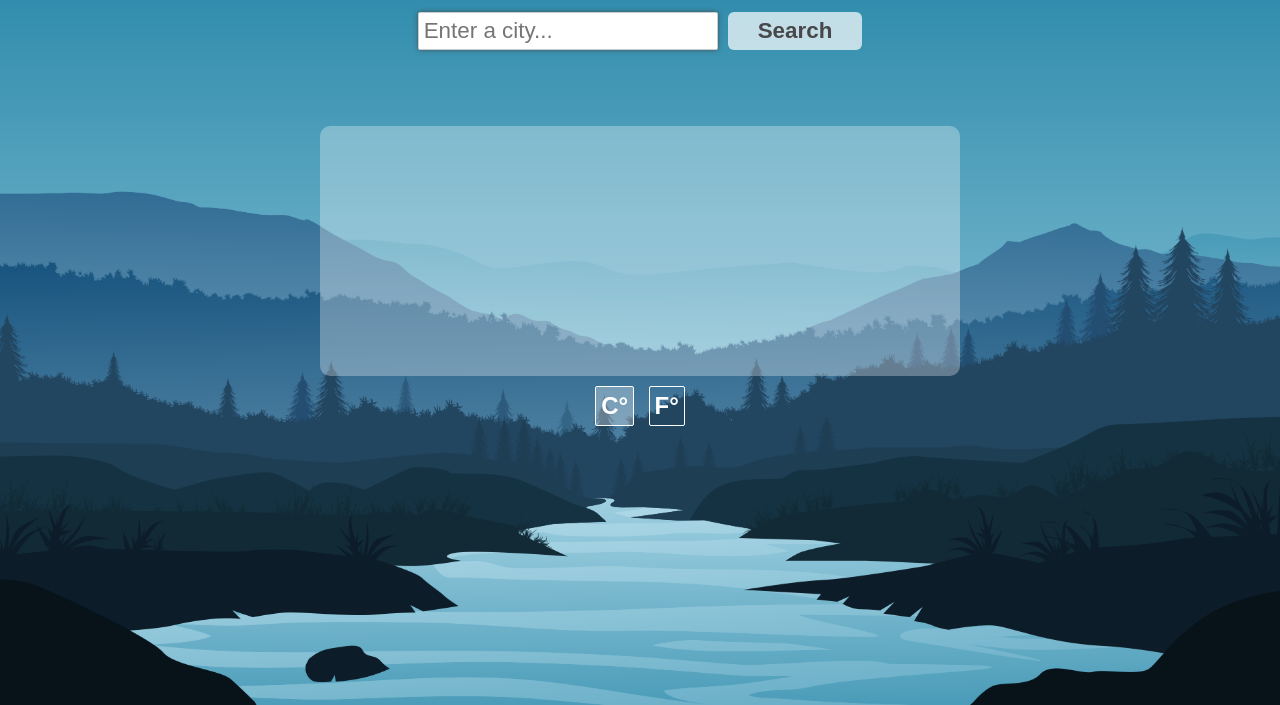
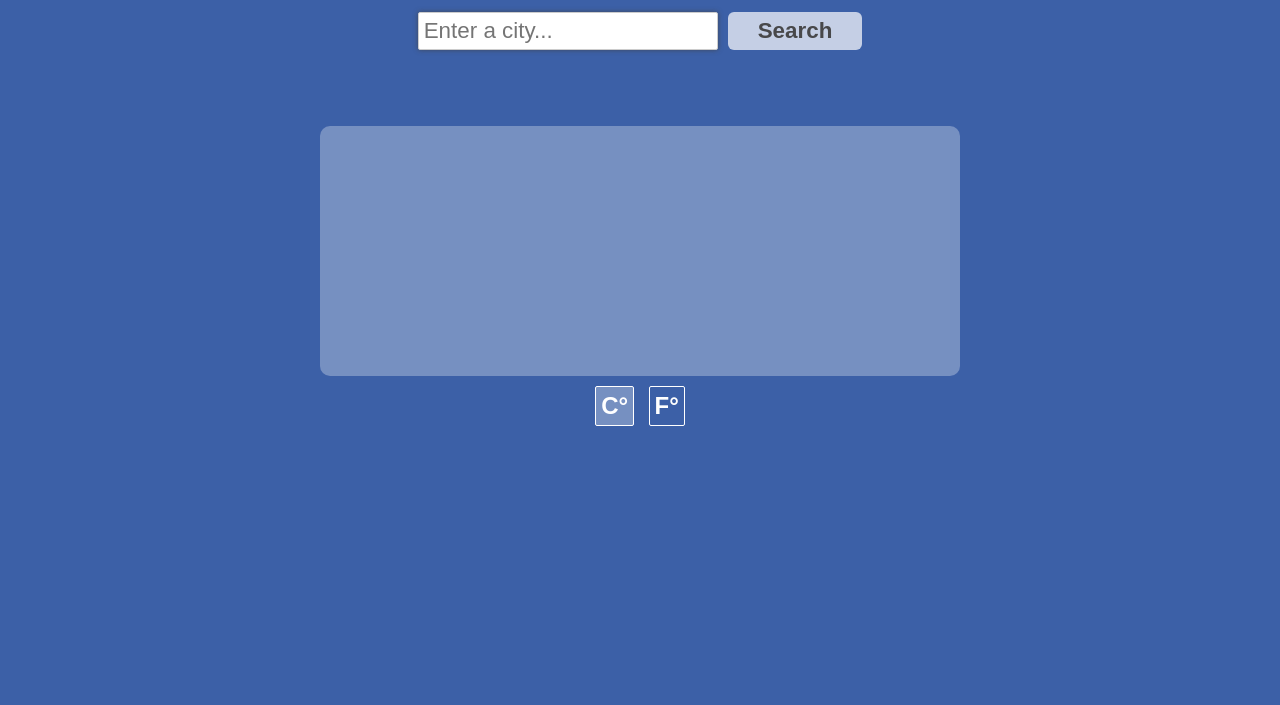
Before and after one commit to martinivnv/simpl-weather, a website: page public/index.html in a window 1280 px wide. Shown: the part 95-800 px from the top of the page. Drawn offline with Linux system fonts and the light colour scheme.

Commit message:
Change background to pure colour

```diff
--- a/public/style.css
+++ b/public/style.css
@@ -1,5 +1,5 @@
 html {
-	background: url("./background.png") no-repeat center center fixed;
+	background-color: #3c60a7;
 	background-size: cover;
 }
 
```
